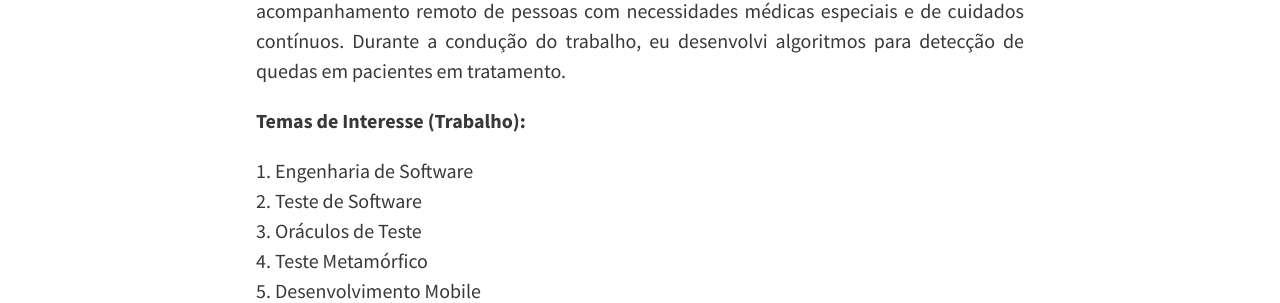
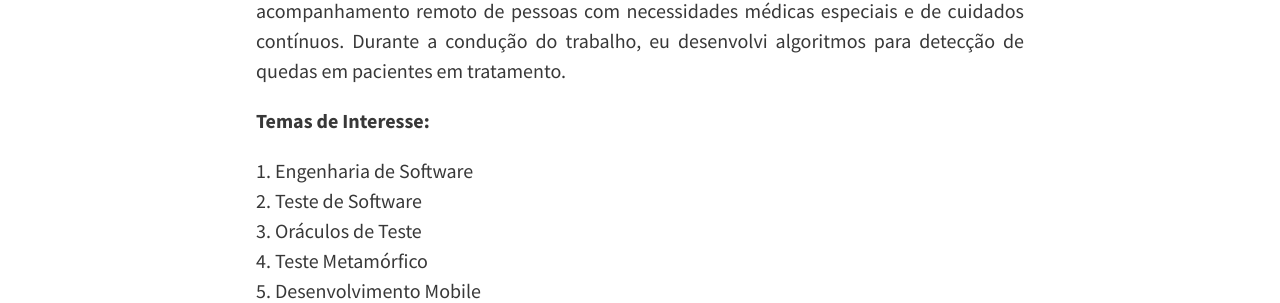
Before and after one commit to misaelljr/misaeljr.github.io, a Jekyll site: the page built from pages/sobre.md, in a window 1280 px wide. Shown: the part 1235-1538 px from the top of the page. Built offline with Jekyll 4.4.1, drawn with Linux system fonts in a browser that asks for light colours.

Commit message:
Update sobre.md

```diff
--- a/pages/sobre.md
+++ b/pages/sobre.md
@@ -14,7 +14,7 @@ tags: [sobre, interesses]
 
 <p align="justify">Realizei minha graduação em Bacharelado em Ciência da Computação pela <b><a href="http://www.uespi.br/site/">Universidade Estadual do Piauí (UESPI)</a></b> entre 2010-2014. Durante a graduação, fiz IC (Iniciação Científica) na área de Internet das Coisas, desenvolvendo soluções, teóricas e práticas, para o acompanhamento remoto de pessoas com necessidades médicas especiais e de cuidados contínuos. Durante a condução do trabalho, eu desenvolvi algoritmos para detecção de quedas em pacientes em tratamento. </p>
 
-<b>Temas de Interesse (Trabalho):</b>
+<b>Temas de Interesse:</b>
 
  1. Engenharia de Software
  2. Teste de Software
```
